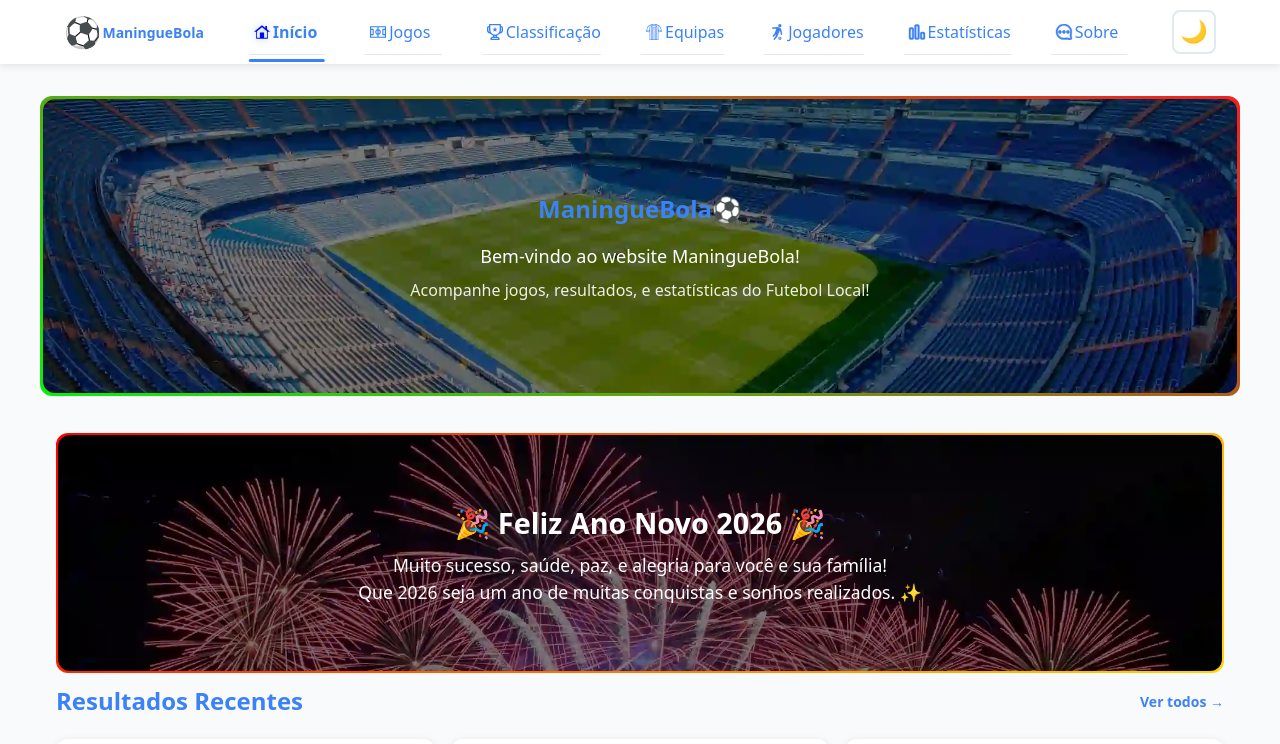
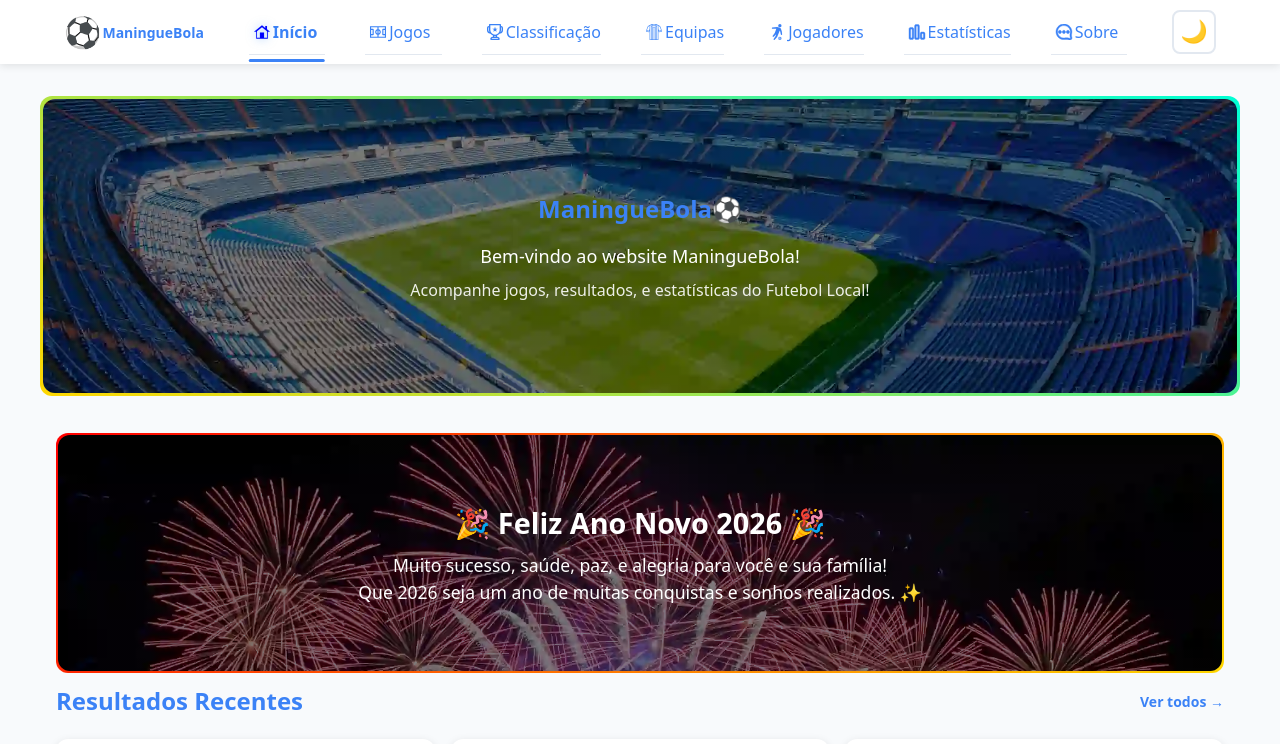
Before and after one commit to Raimundroid/maninguebola, a React (Vite) app: page / in a window 1280 px wide. Shown: the top 744 px of the page. Built offline with nearby package versions, Linux system fonts and the light colour scheme.

Commit message:
minor aesthetis modification on the seasonal banner

```diff
--- a/src/components/Hero/Hero.css
+++ b/src/components/Hero/Hero.css
@@ -10,8 +10,7 @@
   /* --- Gradient Border Implementation --- */
   /* 1. Use background-clip to ensure the background only covers the border box (transparent inside) */
   /* Remove the 'Inner background color' line that filled the interior */
-  background: linear-gradient(30deg, rgb(10, 238, 10) 0%, rgb(248, 31, 31) 100%)
-    border-box;
+  background: linear-gradient(30deg, gold 0%, rgb(0, 255, 213) 100%) border-box;
 
   /* 2. Set the border-radius */
   border-radius: 12px;
--- a/src/components/atoms/newYearBanner/NewYearBanner.css
+++ b/src/components/atoms/newYearBanner/NewYearBanner.css
@@ -91,6 +91,7 @@
   /* Ensure the hero fills the entire container */
   width: 100%;
   height: 100%;
+  padding: 0 5px;
   border-radius: 12px; /* Apply the same radius as the container */
 
   /* --- Background Image Properties (Best Definitions) --- */
```
